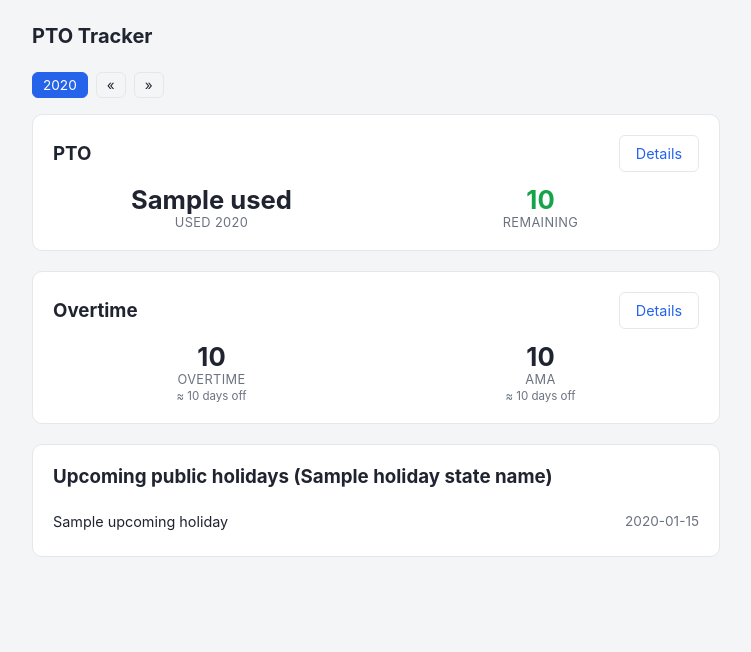
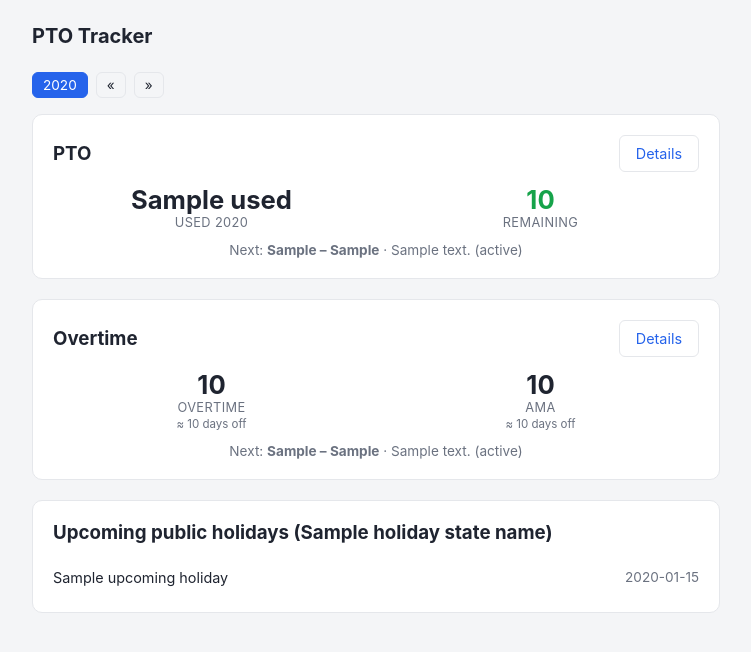
Before and after one commit to Boisti13/pto-tracker, a Flask app: template templates/dashboard.html in a window 1280 px wide. Shown: the top 652 px of the page, without its empty margins (264-1015 px from the left). Run offline with Flask 3, Linux system fonts and the light colour scheme; data comes from the database, SQL or seed files in the repository; the template is opened without the code that fills it: most values are stand-ins (such as "Sample title", 1, 10 or a date in 2020).

Commit message:
Show the next upcoming entry on the dashboard's PTO/overtime tiles
Both tiles now include a "Next: <date(s)> · <note> (<status>)" line
for the soonest entry that's still planned or approved and hasn't
fully passed (end_date >= today) — taken entries and anything already
over don't show. For an entry split at a year boundary, resolves to
the true start/end of the whole thing via the existing group_id
bounds machinery rather than whichever segment the query happened to
match, so a trip spanning New Year's shows its real range.

Co-Authored-By: Claude Sonnet 5 <noreply@anthropic.com>

```diff
--- a/app.py
+++ b/app.py
@@ -649,6 +649,30 @@ def logout():
     return redirect(url_for("login"))
 
 
+def _next_upcoming_entry(table, group_bounds):
+    """The soonest not-yet-taken entry that hasn't fully passed yet — for a
+    split entry, resolved to the true start/end of the whole thing via
+    group_bounds, not just whichever segment happened to match."""
+    row = get_db().execute(
+        f"SELECT * FROM {table} WHERE status IN ('planned', 'approved') AND end_date >= ? "
+        "ORDER BY start_date ASC LIMIT 1",
+        (date.today().isoformat(),),
+    ).fetchone()
+    if row is None:
+        return None
+    bounds = group_bounds.get(row["group_id"])
+    start_str, end_str = bounds if bounds else (row["start_date"], row["end_date"])
+    start = datetime.strptime(start_str, "%Y-%m-%d").date()
+    end = datetime.strptime(end_str, "%Y-%m-%d").date()
+    return {
+        "note": row["note"],
+        "status": row["status"],
+        "start_display": start.strftime(DISPLAY_DATE_FORMAT),
+        "end_display": end.strftime(DISPLAY_DATE_FORMAT),
+        "single_day": start == end,
+    }
+
+
 @app.route("/")
 @login_required
 def dashboard():
@@ -669,11 +693,16 @@ def dashboard():
     if sick_leave_enabled():
         sick_used = sum(e["days"] for e in _sick_entries_with_days(year))
 
+    next_pto = _next_upcoming_entry("pto_entries", _pto_group_bounds())
+    next_overtime = _next_upcoming_entry("overtime_entries", _overtime_group_bounds())
+
     return render_template(
         "dashboard.html",
         year=year,
         used=used,
         remaining=allowance + carryover - used,
+        next_pto=next_pto,
+        next_overtime=next_overtime,
         upcoming_holidays=upcoming_holidays,
         years=_years_with_data(),
         holiday_state_name=GERMAN_STATES[state],
--- a/templates/dashboard.html
+++ b/templates/dashboard.html
@@ -25,6 +25,11 @@
       <div class="label">Remaining</div>
     </div>
   </div>
+  {% if next_pto %}
+  <p class="muted" style="text-align:center; margin:12px 0 0;">
+    Next: <strong>{{ next_pto.start_display }}{% if not next_pto.single_day %} &ndash; {{ next_pto.end_display }}{% endif %}</strong>{% if next_pto.note %} &middot; {{ next_pto.note }}{% endif %} ({{ next_pto.status }})
+  </p>
+  {% endif %}
 </div>
 
 <div class="card">
@@ -44,6 +49,11 @@
       {% if overtime_balances_days.ama is not none %}<div class="days-note">&asymp; {{ overtime_balances_days.ama }} days off</div>{% endif %}
     </div>
   </div>
+  {% if next_overtime %}
+  <p class="muted" style="text-align:center; margin:12px 0 0;">
+    Next: <strong>{{ next_overtime.start_display }}{% if not next_overtime.single_day %} &ndash; {{ next_overtime.end_display }}{% endif %}</strong>{% if next_overtime.note %} &middot; {{ next_overtime.note }}{% endif %} ({{ next_overtime.status }})
+  </p>
+  {% endif %}
 </div>
 
 {% if sick_leave_enabled %}
```
Also changed, not shown: README.md.
